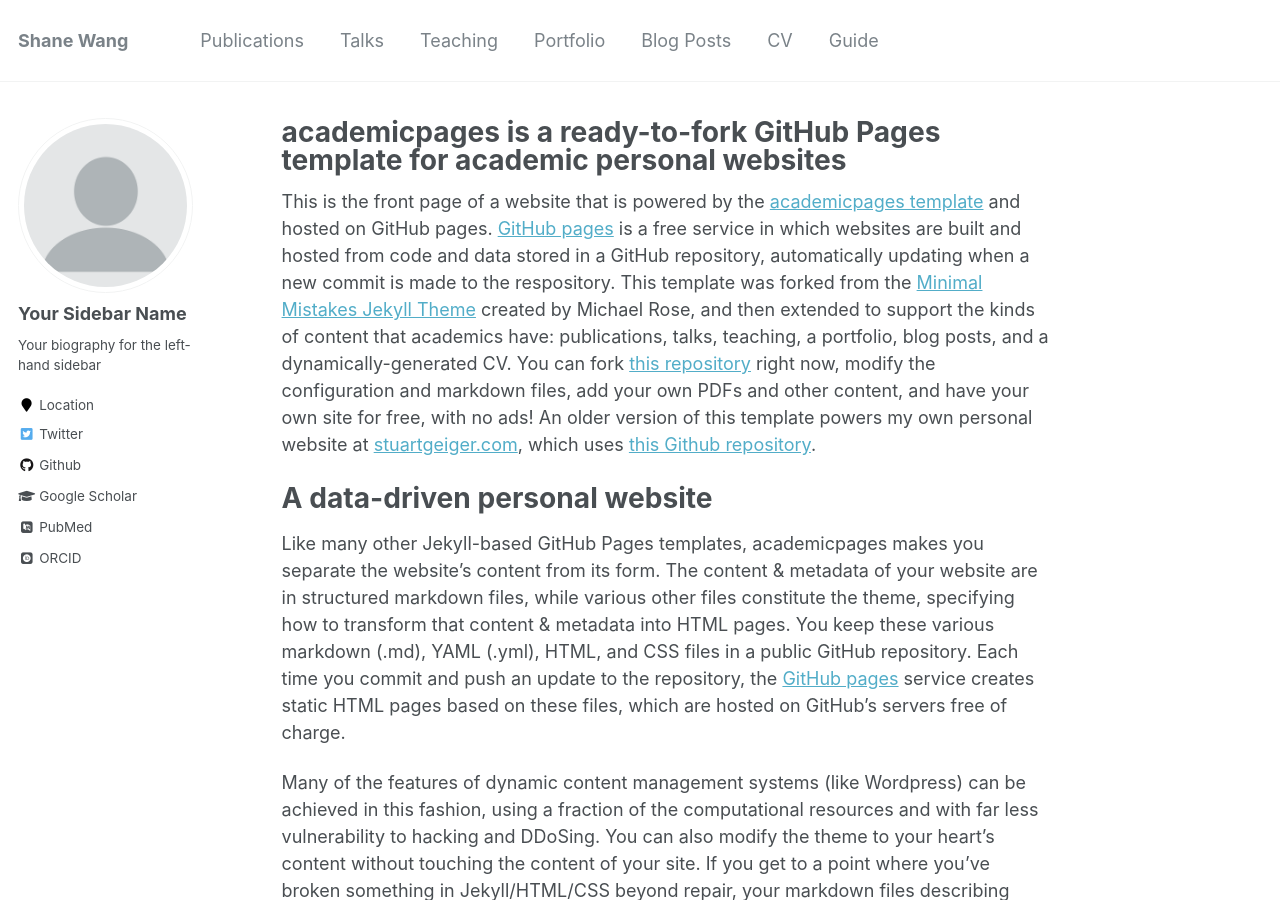
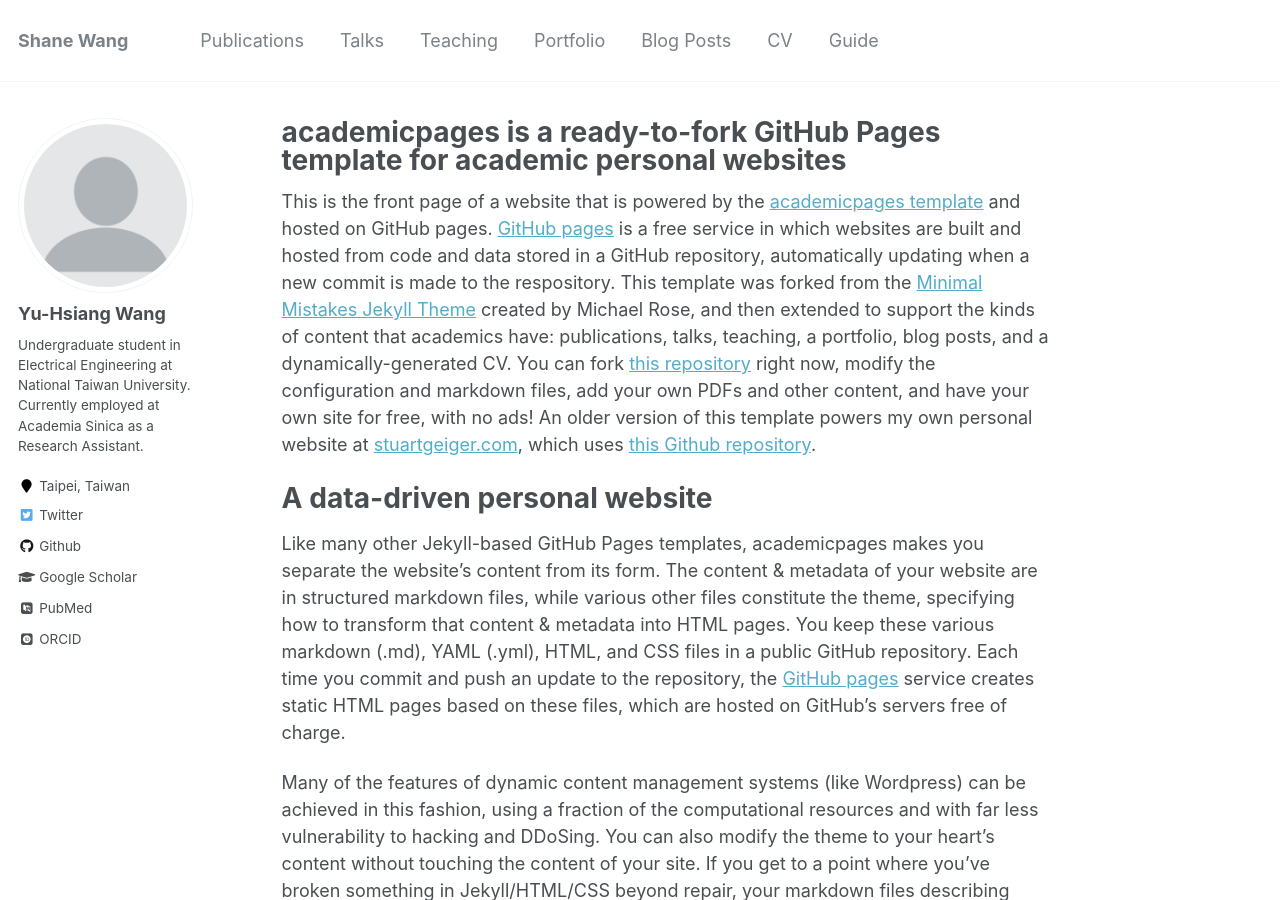
Before and after one commit to GarlicWang/GarlicWang.github.io, a Jekyll site: the page built from _pages/about.md, in a window 1280 px wide and 900 px high. Built offline with Jekyll 4.4.1, drawn with Linux system fonts in a browser that asks for light colours; some web fonts are replaced.

Commit message:
edit personal data

```diff
--- a/_config.yml
+++ b/_config.yml
@@ -80,10 +80,10 @@
 
 # Site Author
 author:
-  name             : "Your Sidebar Name"
+  name             : "Yu-Hsiang Wang"
   avatar           : "profile.png"
-  bio              : "Your biography for the left-hand sidebar"
-  location         : "Location"
+  bio              : "Undergraduate student in Electrical Engineering at National Taiwan University. Currently employed at Academia Sinica as a Research Assistant."
+  location         : "Taipei, Taiwan"
   employer         :
   pubmed           : "https://www.ncbi.nlm.nih.gov/pubmed/?term=john+snow"
   googlescholar    : "http://yourfullgooglescholarurl.com"
```
